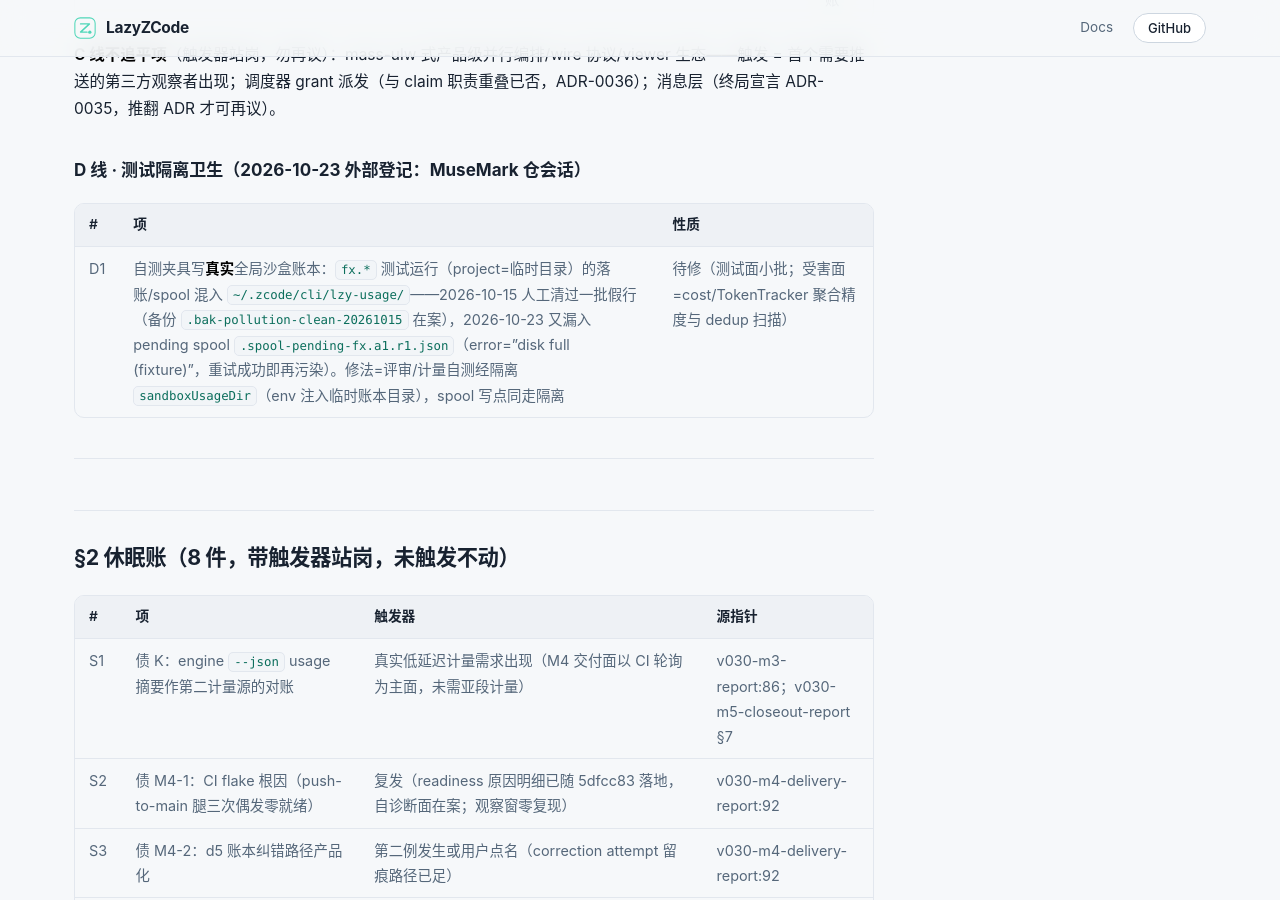
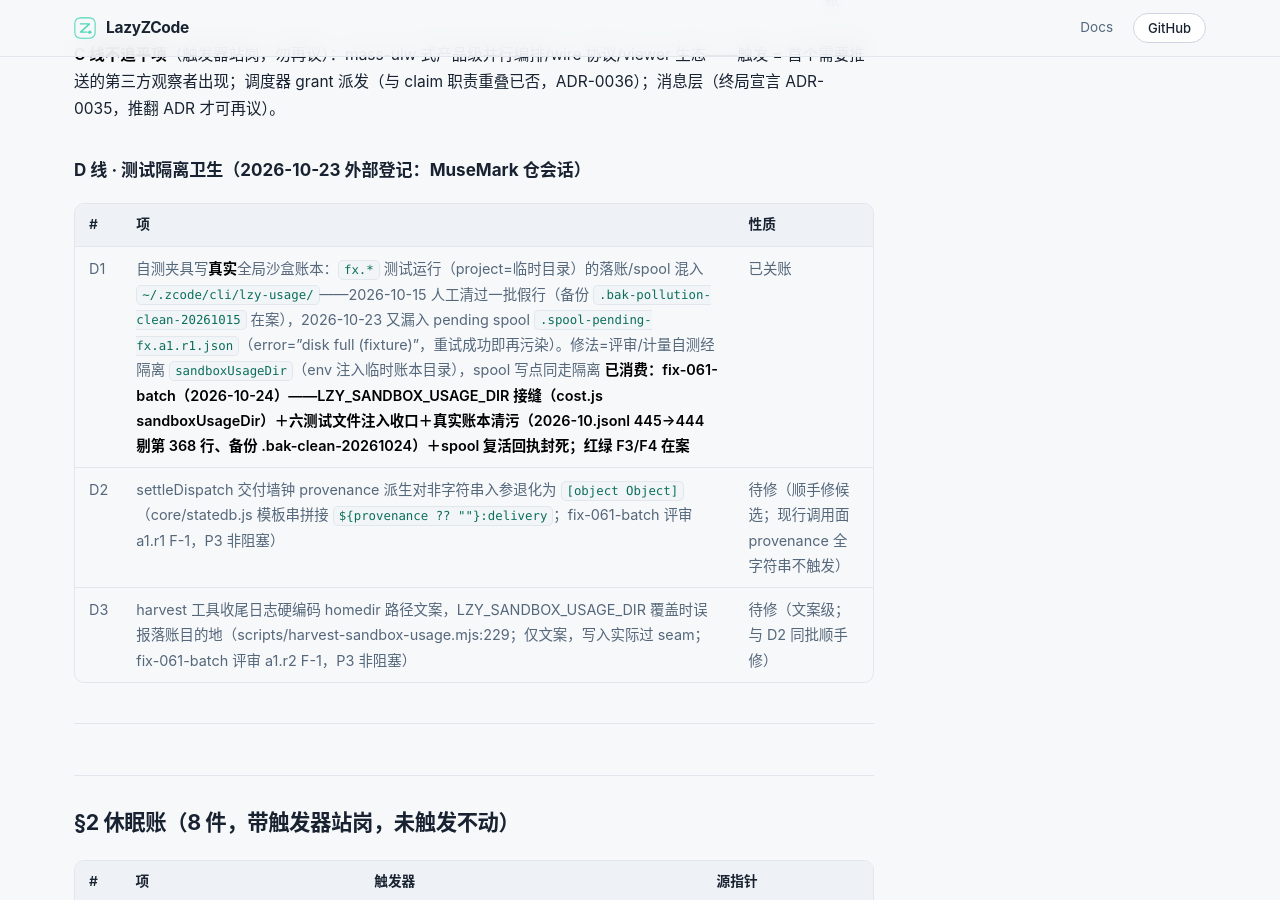
Before and after one commit to Acfufu/lazyzcode, a Jekyll site: the page built from docs/debts.md, in a window 1280 px wide and 900 px high, scrolled down 2164 px. Built offline with Jekyll 4.4.1, drawn with Linux system fonts in a browser that asks for light colours; our own code applies the rules of GitHub Pages for plain Markdown files; some of the changed text lies outside the part shown.

Commit message:
docs(closeout): fix-061-batch 账本交接——D1 关账＋D2/D3 新记＋history 条目
debts.md：D1 标记已消费（fix-061-batch 全链修法与红绿指针）；新增 D2
（settleDispatch provenance 模板串拼接退化，r1 F-1）与 D3（harvest 日志
文案硬编码路径，r2 F-1）两条 P3 非阻塞待修。history.md：fix-061-batch
里程碑条目（含宿主仓 SQLite 迁移落位与本仓自此 SQLite 态狗粮语义）。

Goal: fix-061-batch（收口后 docs 批，沿 P4 N10 先例）

```diff
--- a/docs/debts.md
+++ b/docs/debts.md
@@ -46,7 +46,9 @@
 
 | # | 项 | 性质 |
 |---|---|---|
-| D1 | 自测夹具写**真实**全局沙盒账本：`fx.*` 测试运行（project=临时目录）的落账/spool 混入 `~/.zcode/cli/lzy-usage/`——2026-10-15 人工清过一批假行（备份 `.bak-pollution-clean-20261015` 在案），2026-10-23 又漏入 pending spool `.spool-pending-fx.a1.r1.json`（error="disk full (fixture)"，重试成功即再污染）。修法=评审/计量自测经隔离 `sandboxUsageDir`（env 注入临时账本目录），spool 写点同走隔离 | 待修（测试面小批；受害面=cost/TokenTracker 聚合精度与 dedup 扫描） |
+| D1 | 自测夹具写**真实**全局沙盒账本：`fx.*` 测试运行（project=临时目录）的落账/spool 混入 `~/.zcode/cli/lzy-usage/`——2026-10-15 人工清过一批假行（备份 `.bak-pollution-clean-20261015` 在案），2026-10-23 又漏入 pending spool `.spool-pending-fx.a1.r1.json`（error="disk full (fixture)"，重试成功即再污染）。修法=评审/计量自测经隔离 `sandboxUsageDir`（env 注入临时账本目录），spool 写点同走隔离 **已消费：fix-061-batch（2026-10-24）——LZY_SANDBOX_USAGE_DIR 接缝（cost.js sandboxUsageDir）＋六测试文件注入收口＋真实账本清污（2026-10.jsonl 445→444 剔第 368 行、备份 .bak-clean-20261024）＋spool 复活回执封死；红绿 F3/F4 在案** | 已关账 |
+| D2 | settleDispatch 交付墙钟 provenance 派生对非字符串入参退化为 `[object Object]`（core/statedb.js 模板串拼接 `${provenance ?? ""}:delivery`；fix-061-batch 评审 a1.r1 F-1，P3 非阻塞） | 待修（顺手修候选；现行调用面 provenance 全字符串不触发） |
+| D3 | harvest 工具收尾日志硬编码 homedir 路径文案，LZY_SANDBOX_USAGE_DIR 覆盖时误报落账目的地（scripts/harvest-sandbox-usage.mjs:229；仅文案，写入实际过 seam；fix-061-batch 评审 a1.r2 F-1，P3 非阻塞） | 待修（文案级；与 D2 同批顺手修） |
 
 ---
 
```
Also changed, not shown: other parts of docs/debts.md (+1 -1 lines), docs/history.md (+1 -0 lines).
